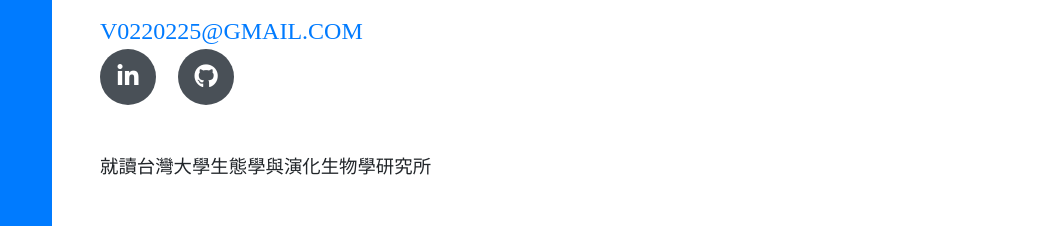
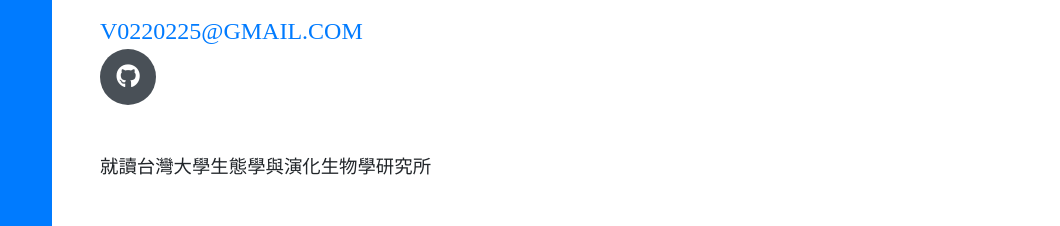
Before and after one commit to v02202/resume.github.io, a website with bundled scripts: page resume/index.html in a window 1280 px wide. Shown: the part 297-523 px from the top of the page, 220-1280 px from the left. Built offline with nearby package versions, Linux system fonts and the light colour scheme; a web font is replaced by a local one.

Commit message:
Update index.html

```diff
--- a/resume/index.html
+++ b/resume/index.html
@@ -75,10 +75,7 @@
         <p>09-19012888 1995/01/09 彰化</p>
         <a href="v0220225@gmail.com">v0220225@gmail.com</a>
         <div class="social-icons">
-          <a href="#">
-            <i class="fab fa-linkedin-in"></i>
-          </a>
-          <a href="#">
+          <a href="v02202.github.io">
             <i class="fab fa-github"></i>
           </a>
           </div>
```
